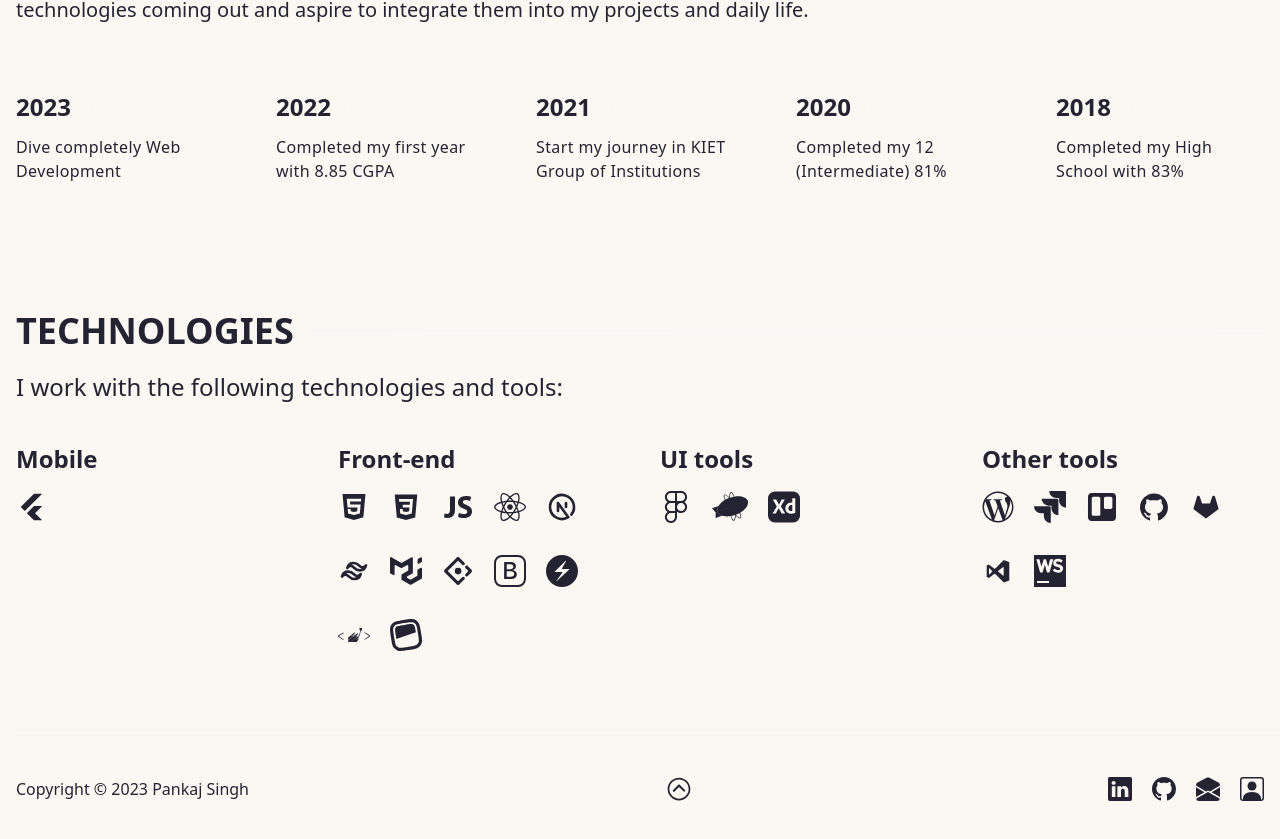
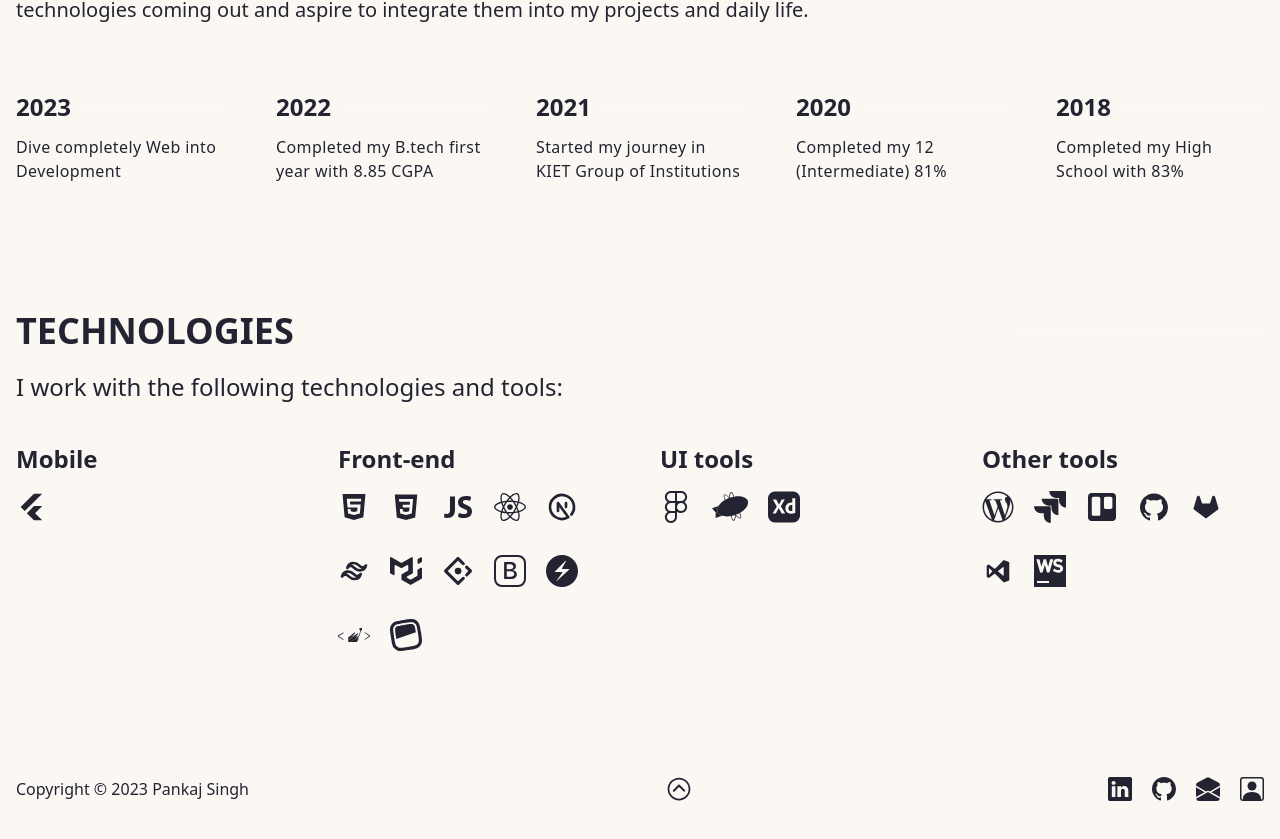
Before and after one commit to PankajSingh2003/Pankaj, a Next.js app: page / in a window 1280 px wide. Shown: the part 1117-1956 px from the top of the page. Built offline with nearby package versions, Linux system fonts and the light colour scheme.

Commit message:
Update TimeLine.jsx

```diff
--- a/app/sections/about/TimeLine.jsx
+++ b/app/sections/about/TimeLine.jsx
@@ -4,9 +4,9 @@ import { useEffect, useRef, useState } from "react";
 import { LazyMotion, domAnimation, useInView } from "framer-motion";
 
 const TimeLineData = [
-	{ year: 2023, text: "Dive completely Web Development" },
-	{ year: 2022, text: "Completed my first year with 8.85 CGPA" },
-	{ year: 2021, text: "Start my journey in KIET Group of Institutions" },
+	{ year: 2023, text: "Dive completely Web into Development" },
+	{ year: 2022, text: "Completed my B.tech first year with 8.85 CGPA" },
+	{ year: 2021, text: "Started my journey in KIET Group of Institutions" },
 	{ year: 2020, text: "Completed my 12 (Intermediate) 81%" },
 	{ year: 2018, text: "Completed my High School with 83%" }
 ];
```
